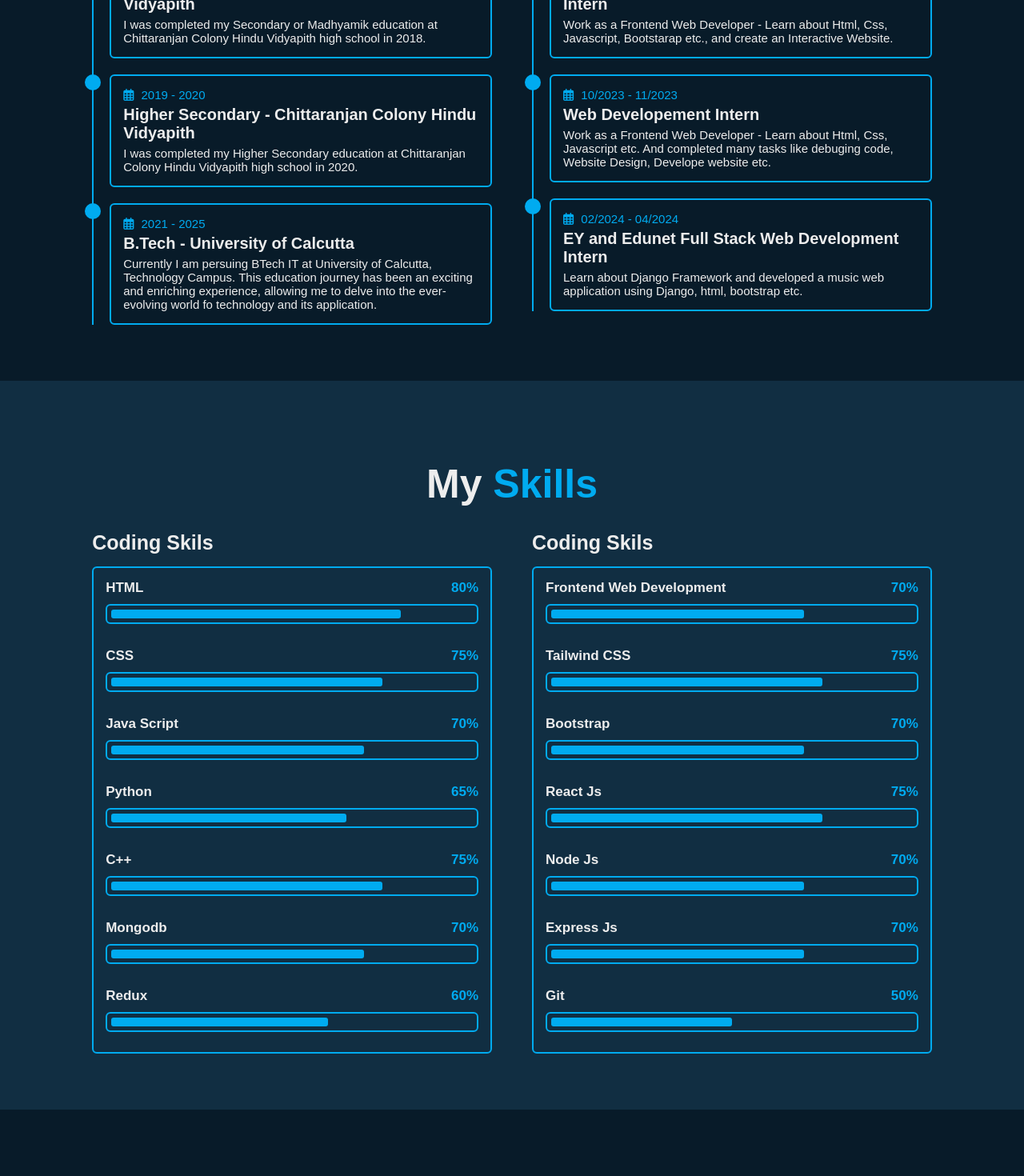
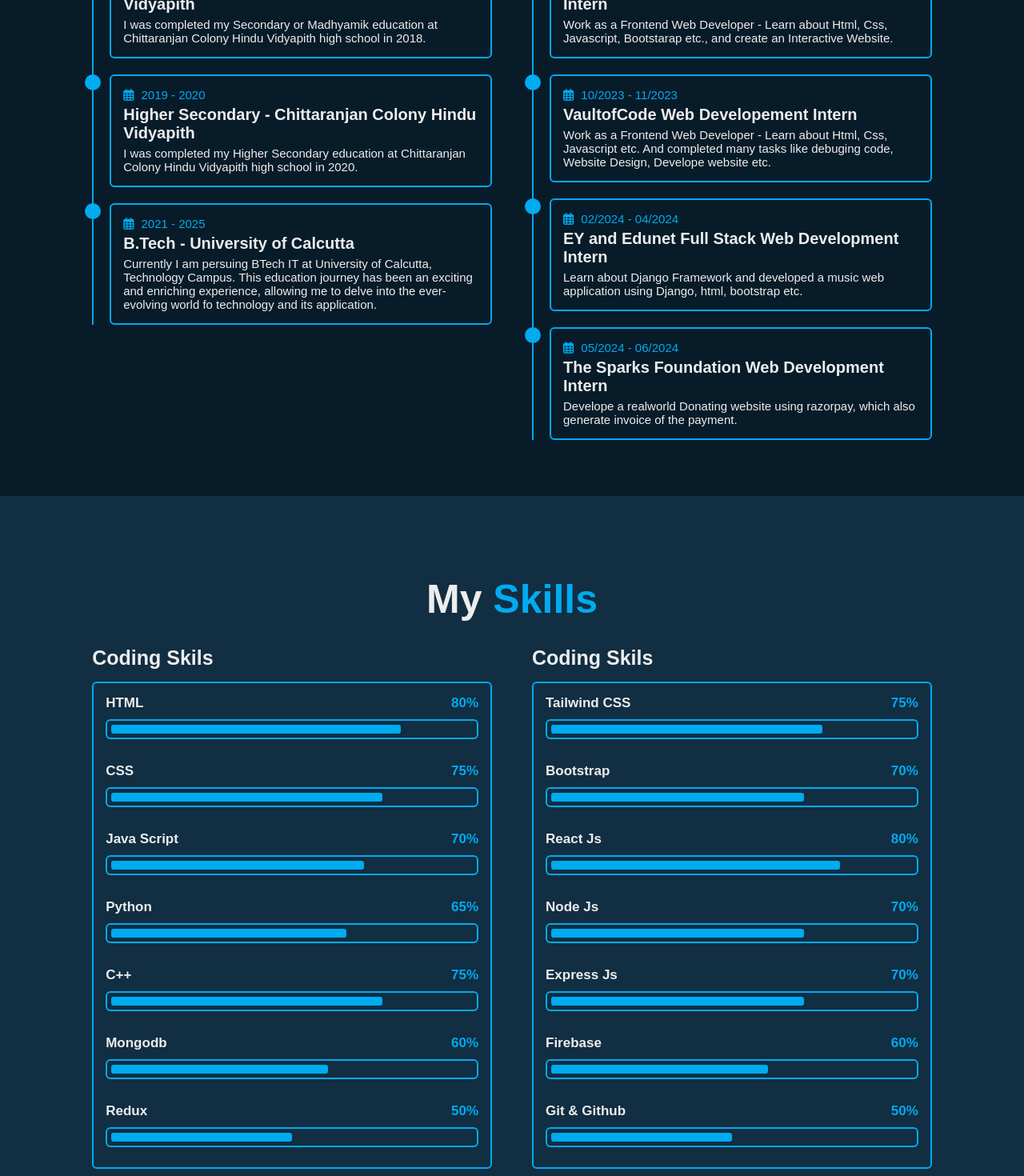
Before and after one commit to Avijit200318/Portfolio-react, a React (Create React App) app: page / in a window 1280 px wide. Shown: the part 1900-3370 px from the top of the page at 80% size. Built offline with nearby package versions, Linux system fonts and the light colour scheme.

Commit message:
add education and skills

```diff
--- a/src/EducationDetails.js
+++ b/src/EducationDetails.js
@@ -24,13 +24,18 @@ const ExperienceDetails = [
     },
     {
         year: "10/2023 - 11/2023",
-        heading: "Web Developement Intern ",
+        heading: "VaultofCode Web Developement Intern ",
         info: "Work as a Frontend Web Developer - Learn about Html, Css, Javascript etc. And completed many tasks like debuging code, Website Design, Develope website etc."
     },
     {
         year: "02/2024 - 04/2024",
         heading: "EY and Edunet Full Stack Web Development Intern",
         info: "Learn about Django Framework and developed a music web application using Django, html, bootstrap etc."
+    },
+    {
+        year: "05/2024 - 06/2024",
+        heading: "The Sparks Foundation Web Development Intern",
+        info: "Develope a realworld Donating website using razorpay, which also generate invoice of the payment."
     }
 ]
 
--- a/src/SkillDetails.js
+++ b/src/SkillDetails.js
@@ -21,19 +21,15 @@ const skillsDetails = [
     },
     {
         heading: "Mongodb",
-        headingPercent: 70,
+        headingPercent: 60,
     },
     {
         heading: "Redux",
-        headingPercent: 60,
+        headingPercent: 50,
     }
 ]
 
 const skillsDetailsTwo = [
-    {
-        heading: "Frontend Web Development",
-        headingPercent: 70,
-    },
     {
         heading: "Tailwind CSS",
         headingPercent: 75,
@@ -44,7 +40,7 @@ const skillsDetailsTwo = [
     },
     {
         heading: "React Js",
-        headingPercent: 75,
+        headingPercent: 80,
     },
     {
         heading: "Node Js",
@@ -55,7 +51,11 @@ const skillsDetailsTwo = [
         headingPercent: 70,
     },
     {
-        heading: "Git",
+        heading: "Firebase",
+        headingPercent: 60,
+    },
+    {
+        heading: "Git & Github",
         headingPercent: 50,
     }
 ]
--- a/src/components/Footer.jsx
+++ b/src/components/Footer.jsx
@@ -6,7 +6,7 @@ function Footer()
         <>
         <footer className="footer">
         <div className="footer-text">
-            <p>Copyright &copy; 2023 by Avijit.</p>
+            <p>Copyright &copy; {new Date().getFullYear()} by Avijit.</p>
         </div>
 
         <div className="footer-iconTop"><a href=""><i className="fa-solid fa-arrow-up"></i></a></div>
```
